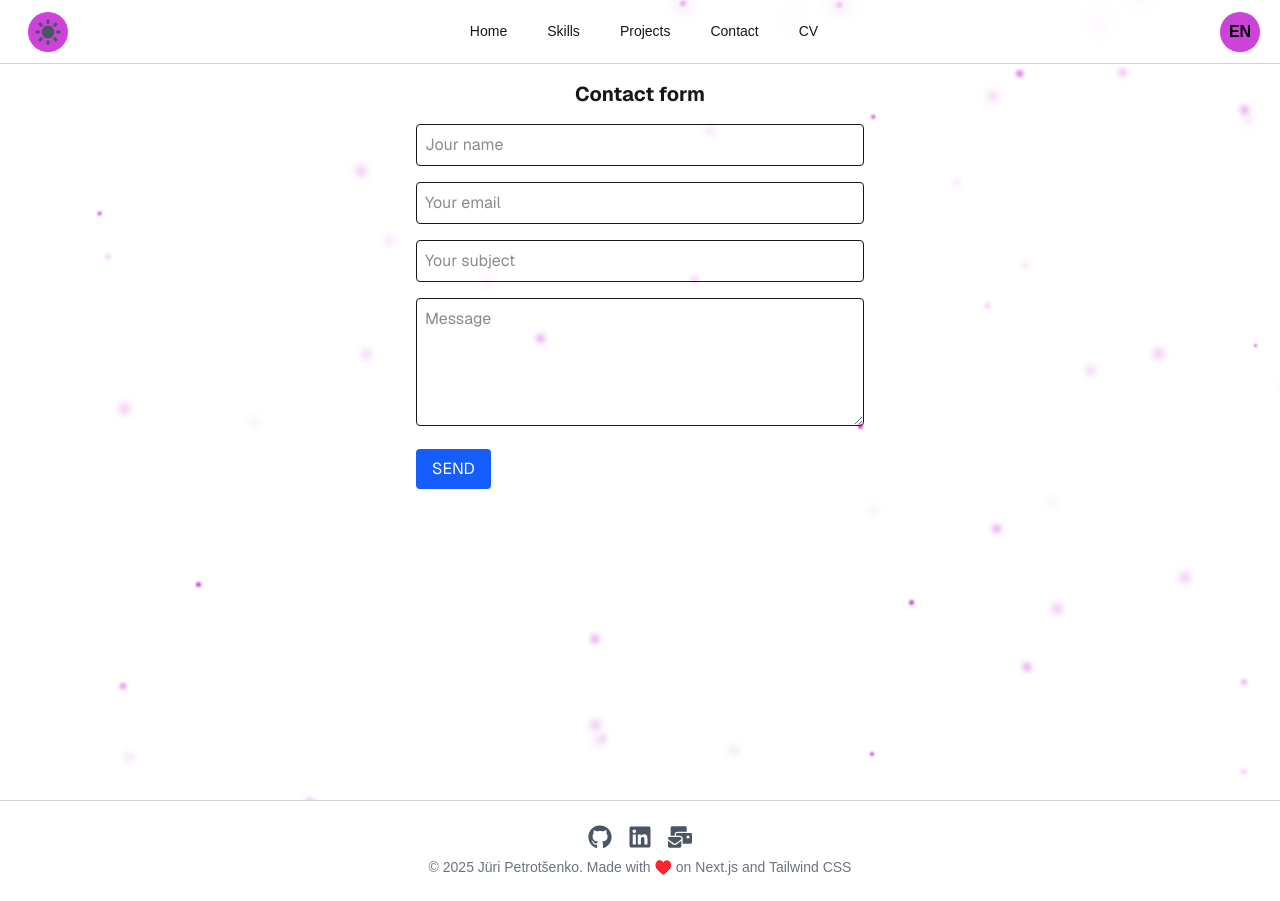
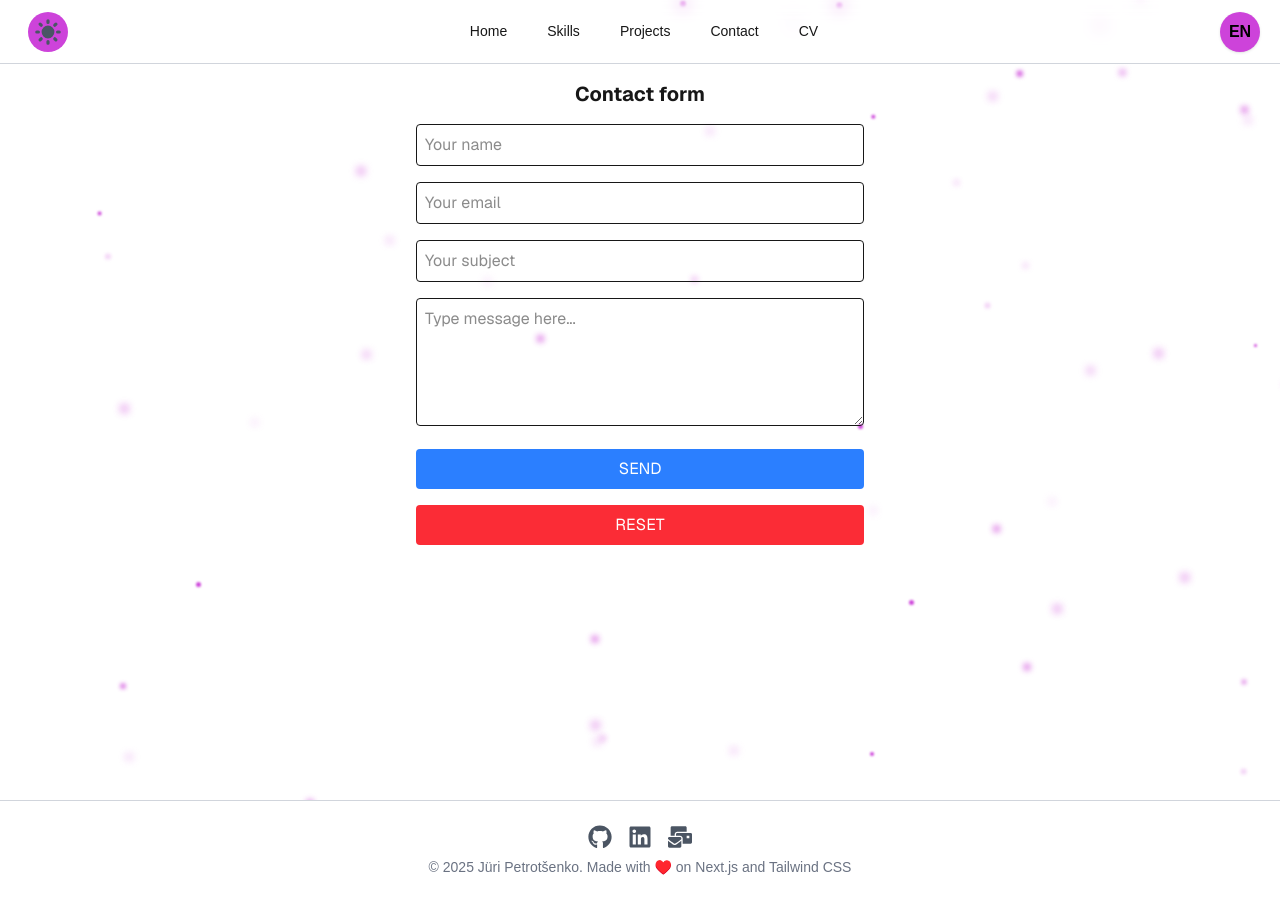
Before and after one commit to Harvar3105/Harvar3105.github.io, a Next.js app: page /en/contacts in a window 1280 px wide. Built offline with nearby package versions, Linux system fonts and the light colour scheme.

Commit message:
added contact form with translations

```diff
--- a/messages/en.json
+++ b/messages/en.json
@@ -56,5 +56,19 @@
         }
       }
     }
+  },
+  "Contact":{
+    "form_name": "Contact form",
+    "Form": {
+      "name": "Your name",
+      "email": "Your email",
+      "subject": "Your subject",
+      "message": "Type message here...",
+      "send": "SEND",
+      "reset": "RESET"
+    }
+  },
+  "CV": {
+    "download": "Download CV"
   }
 }
--- a/messages/ru.json
+++ b/messages/ru.json
@@ -3,7 +3,7 @@
     "home": "Главная",
     "about": "Навыки",
     "projects": "Проекты",
-    "contact": "Контакты",
+    "contact": "Связаться",
     "cv": "CV"
   },
   "Footer": {
@@ -26,7 +26,7 @@
       "Body": {
         "web": "Веб",
         "server": "Сервер",
-        "crosp": "Кросплатформа",
+        "crosp": "Кроссплатформа",
         "db": "База данных",
         "other": "Другое"
       }
@@ -56,5 +56,19 @@
         }
       }
     }
+  },
+  "Contact":{
+    "form_name": "Форма связи",
+    "Form": {
+      "name": "Ваше имя",
+      "email": "Ваш адресс электронной почты",
+      "subject": "Ваша тема",
+      "message": "Напишите ваше письмо здесь...",
+      "send": "Отправить",
+      "reset": "Очистить"
+    }
+  },
+  "CV": {
+    "download": "Скачать CV"
   }
 }
--- a/src/app/[locale]/contacts/page.tsx
+++ b/src/app/[locale]/contacts/page.tsx
@@ -2,14 +2,18 @@ import {use} from 'react';
 import {setRequestLocale} from 'next-intl/server';
 import Fireflies from '@/components/animations/fireflies';
 import EmailSender from '@/components/widgets/EmailSender';
+import LoadingWidget from '@/components/widgets/LoadingWidget';
+import { useTranslations } from 'next-intl';
 
 export default function Contacts({params}: {params: Promise<{locale: string}>;}){
     const {locale} = use(params);
     setRequestLocale(locale);
 
+    const t = useTranslations('Contact');
+
     return (
         <div className="items-center justify-items-center min-h-screen p-8 pb-20 gap-16 sm:p-20 font-[family-name:var(--font-geist-sans)]">
-            <h1 className='text-xl font-bold mb-4'> Contact form </h1>
+            <h1 className='text-xl font-bold mb-4'>{t("form_name")}</h1>
             <EmailSender />
             <Fireflies count={50} />
         </div>
--- a/src/app/[locale]/cv/page.tsx
+++ b/src/app/[locale]/cv/page.tsx
@@ -1,6 +1,7 @@
 import Fireflies from "@/components/animations/fireflies";
 import FileDownloader from "@/components/widgets/FileDownloader";
 import PdfViewer from "@/components/widgets/PdfViewer";
+import { useTranslations } from "next-intl";
 import { setRequestLocale } from "next-intl/server";
 import { use } from "react";
 
@@ -8,10 +9,12 @@ export default function CV({params}: {params: Promise<{locale: string}>;}){
     const {locale} = use(params);
     setRequestLocale(locale);
 
+    const t = useTranslations('CV');
+
     return(
         <div className="flex flex-col items-center justify-center min-h-screen p-8 pb-20 gap-16 sm:p-20 font-[family-name:var(--font-geist-sans)]">
             <PdfViewer url="/pdf/CV.pdf" />
-            <FileDownloader url="/pdf/CV.pdf" filename="Juri_Petrotsenko_CV" label="Download CV" />
+            <FileDownloader url="/pdf/CV.pdf" filename="Juri_Petrotsenko_CV" label={t("download")} />
             <Fireflies count={50} />
         </div>
     );
--- a/src/components/widgets/EmailSender.tsx
+++ b/src/components/widgets/EmailSender.tsx
@@ -1,9 +1,18 @@
 'use client';
-import { useRef } from 'react';
+import { useRef, useState } from 'react';
 import emailjs from '@emailjs/browser';
+import LoadingWidget from './LoadingWidget';
+import { useTranslations } from 'next-intl';
 
 export default function EmailSender() {
   const form = useRef<HTMLFormElement>(null);
+  const [isLoading, setIsLoading] = useState<boolean>(false);
+
+  const t = useTranslations('Contact');
+
+  const handleReset = () => {
+    form.current?.reset();
+  }
 
   const sendEmail = async (e: React.FormEvent) => {
     e.preventDefault();
@@ -11,17 +20,19 @@ export default function EmailSender() {
     if (!form.current) return;
 
     try {
+        setIsLoading(true);
         await emailjs.sendForm(
             process.env.NEXT_PUBLIC_EMAILJS_SERVICE_ID!,
             process.env.NEXT_PUBLIC_EMAILJS_TEMPLATE_ID!,
             form.current,
             {publicKey: process.env.NEXT_PUBLIC_EMAILJS_PUBLIC_KEY!}
         );
-      alert('Mail sent!');
+        setIsLoading(false);
         form.current.reset();
     } catch (err) {
         console.error('Error:', err);
         alert('Oops, error occured');
+        setIsLoading(false);
     }
   };
 
@@ -30,36 +41,49 @@ export default function EmailSender() {
         <input
             type="text"
             name="from_name"
-        placeholder="Jour name"
+            placeholder={t("Form.name")}
             className="border p-2 w-full rounded"
             required
         />
         <input
             type="email"
             name="reply_to"
-        placeholder="Your email"
+            placeholder={t("Form.email")}
             className="border p-2 w-full rounded"
             required
         />
         <input
             type="text"
             name="subject"
-        placeholder="Your subject"
+            placeholder={t("Form.subject")}
             className="border p-2 w-full rounded"
             required
         />
         <textarea
             name="message"
-        placeholder="Message"
+            placeholder={t("Form.message")}
             className="border p-2 w-full rounded h-32"
             required
         />
+        <div className='flex flex-col space-y-4'>
             <button
             type="submit"
-        className="bg-blue-600 text-white px-4 py-2 rounded hover:bg-blue-700"
+            className={ "text-white px-4 py-2 rounded " + (!isLoading ? "bg-blue-500 dark:hover:bg-blue-800 hover:bg-blue-300" : "")}
+            disabled={isLoading}
             >
-        SEND
+                {isLoading ? <LoadingWidget /> : t("Form.send")}
             </button>
+            { !isLoading &&
+                <button
+                type="button"
+                className="bg-red-500 text-white px-4 py-2 rounded dark:hover:bg-red-800 hover:bg-red-300"
+                onClick={handleReset}
+                disabled={isLoading}
+                >
+                    {t("Form.reset")}
+                </button>
+            }
+        </div>
     </form>
   );
 }
--- /dev/null
+++ b/src/components/widgets/LoadingWidget.tsx
@@ -0,0 +1,7 @@
+export default function LoadingWidget(){
+    return(
+        <div className="flex justify-center items-center">
+            <div className="animate-spin rounded-full h-12 w-12 border-t-4 border-b-4 border-blue-500"></div>
+        </div>
+    )
+}
```
Lines whose indentation alone changed are shown as unchanged.
